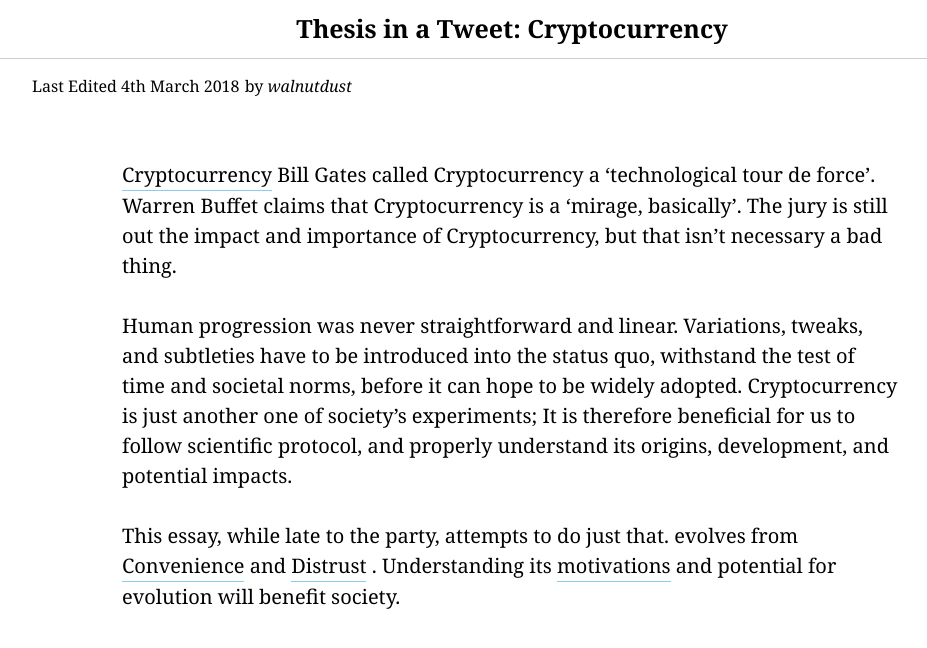
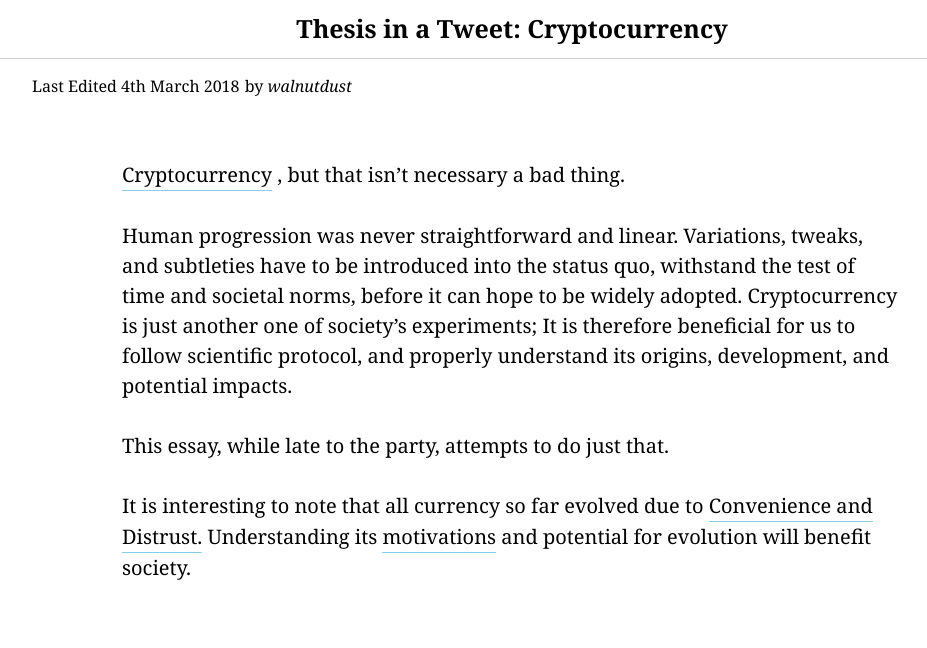
Before and after one commit to walnutdust/crypto, a plain HTML site: page index.html in a window 1280 px wide. Both pictures are taken after a click on the button "Cryptocurrency". Shown: the whole page, without its empty margins (128-1055 px from the left). Drawn offline with Linux system fonts and the light colour scheme.

Commit message:
Add files via upload

```diff
--- a/index.html
+++ b/index.html
@@ -32,11 +32,17 @@
 
     <div class = "grid_10 prefix_1 suffix_1">
 
-      <button class = "accordion"><p>Cryptocurrency</p></button>
+
+
       <div class = "panel">
         <p>Bill Gates called Cryptocurrency a ‘technological tour de force’. Warren
           Buffet claims that Cryptocurrency is a ‘mirage, basically’. The jury is
-          still out the impact and importance of Cryptocurrency, but that isn’t
+          still out the impact and importance of
+        </p>
+      </div>
+      <button class = "accordion"><p>Cryptocurrency</p></button>
+      <div class = "panel">
+        <p>, but that isn’t
           necessary a bad thing.
           <br /><br />
           Human progression was never straightforward and linear. Variations, tweaks,
@@ -47,13 +53,20 @@
           origins, development, and potential impacts.
           <br /><br />
           This essay, while late to the party, attempts to do just that.
+          <br /><br />
+          It is interesting to note that all currency so far
         </p>
       </div>
 
-      <p>evolves from</p>
+      <p>evolved due to</p>
 
-      <button class = "accordion"><p>Convenience</p></button>
+
       <div class = "panel">
+      </div>
+      <button class = "accordion"><p>Convenience and </p></button>
+      <div class = "panel">
+        <p>Distrust.</p>
+        <br /><br />
         <h1>Convenience, Mother of Currency</h1>
 
         <p>To understand Cryptocurrency, we first seek to understand the motivating
@@ -121,13 +134,18 @@
           they have a positive balance, they withdraw from the pot. Due to the zero-sum n
           ature of the record ledger, the system is guaranteed to work, if everybody
           follows the rules.
+          <br /><br />
+          But there always will be
         </p>
       </div>
 
-      <p>and </p>
 
-      <button class = "accordion"><p>Distrust</p></button>
       <div class = "panel">
+        <p></p>
+      </div>
+      <button class = "accordion"><p>Distrust.</p></button>
+      <div class = "panel">
+        <br /><br />
         <h1>Distrust, Father of Currency</h1>
         <p>Convenience developed the forms of currency thus far, but increased convenience
           provides increased ease of greed. Distrust, therefore, comes into play to
@@ -178,12 +196,18 @@
             <li>If there are any conflicts, how do we address them?</li>
             <li>How do we avoid fraud?</li>
           </ol>
+          Cryptocurrency sought to answer the above questions.
         </p>
       </div>
-      <p>. Understanding its </p>
+      <p> Understanding its </p>
 
+      <div class = "panel">
+        <p></p>
+      </div>
       <button class = "accordion"><p>motivations </p></button>
       <div class = "panel">
+        <p>is no easy task. </p>
+        <br /><br />
         <h1>Creation of Bitcoin</h1>
         <p>In 2009, an unknown programmer Satoshi Nakamoto proposed a solution to the
           above. The simplified protocol functions in four steps:</p>
@@ -555,6 +579,8 @@
             to be remembered, however, that the world has yet to see a large-scale
             substitution on a global level, and how situations play out in the interim
             is not yet known.
+            <br /><br />
+            Nevertheless, we observe that its openness
           </p>
       </div>
 
```
